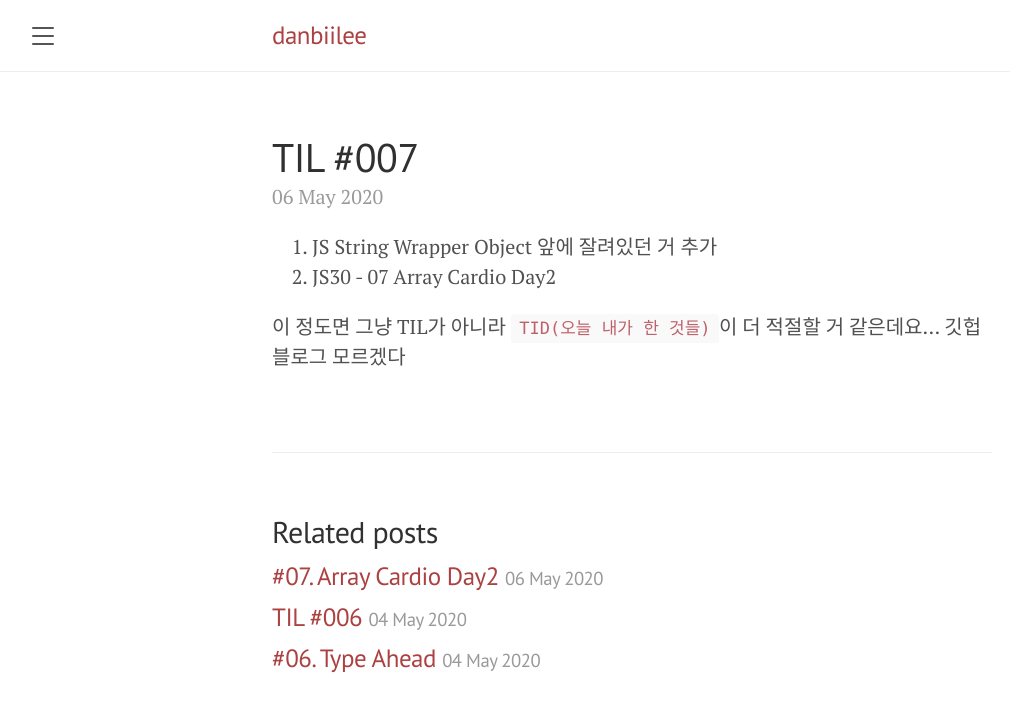
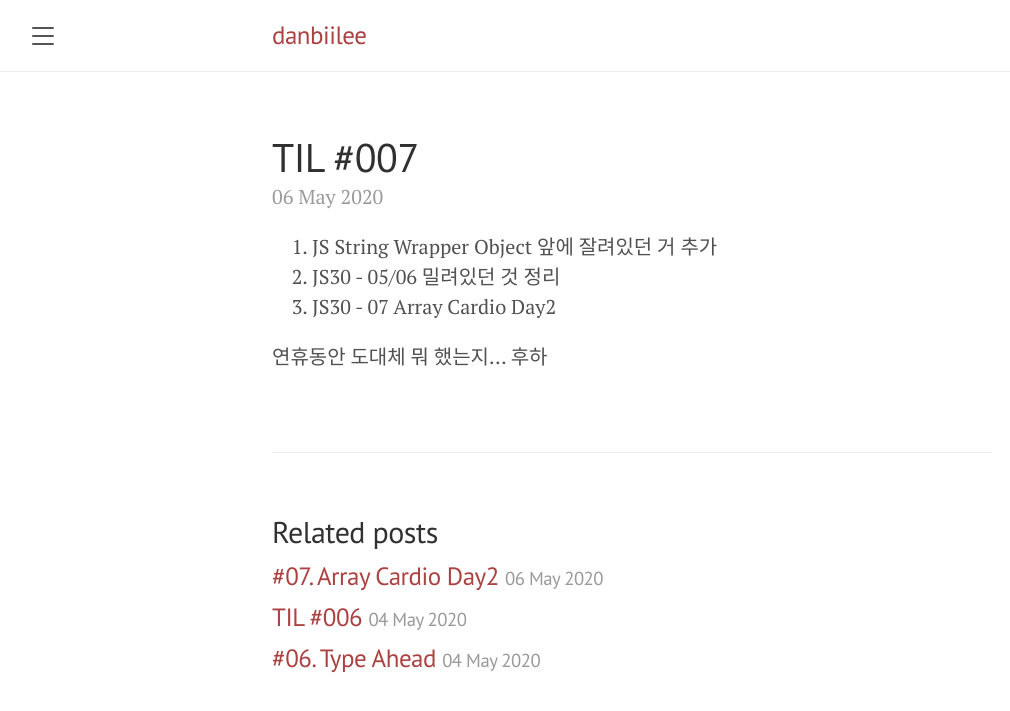
Before and after one commit to danbiilee/danbiilee.github.io, a Jekyll site: the page built from _posts/TIL/2020-05-06-TIL07.md, in a window 1280 px wide. Shown: the top 711 px of the page, without its empty margins (8-1018 px from the left). Built offline with Jekyll 4.4.1, drawn with Linux system fonts in a browser that asks for light colours.

Commit message:
docs: Modify 'TIL07'

```diff
--- a/_posts/TIL/2020-05-06-TIL07.md
+++ b/_posts/TIL/2020-05-06-TIL07.md
@@ -5,8 +5,8 @@ category: TIL
 
 
 1. JS String Wrapper Object 앞에 잘려있던 거 추가
-2. JS30 - 07 Array Cardio Day2
+2. JS30 - 05/06 밀려있던 것 정리
+3. JS30 - 07 Array Cardio Day2
 
 
-
-이 정도면 그냥 TIL가 아니라 `TID(오늘 내가 한 것들)`이 더 적절할 거 같은데요... 깃헙블로그 모르겠다
+연휴동안 도대체 뭐 했는지... 후하
```
